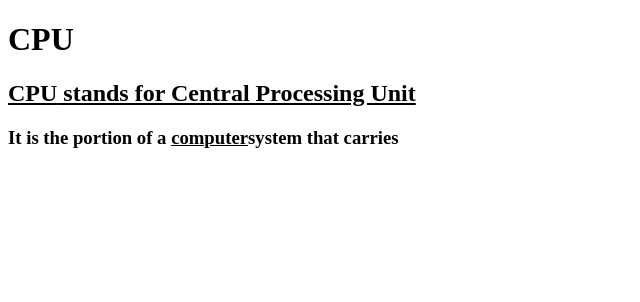
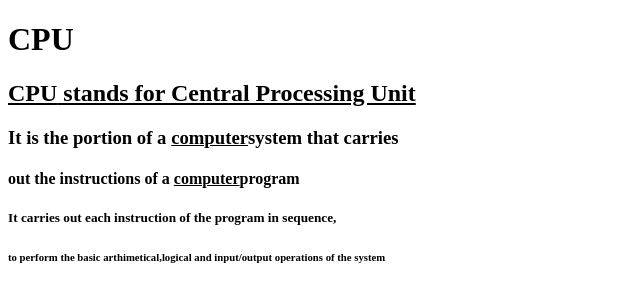
Before and after one commit to iamneo-production/bccdbfabedebfadaeccdfffebaeceaec, a website: page public/index.html in a window 1280 px wide. Shown: the whole page, without its empty margins (0-640 px from the left). Drawn offline with Linux system fonts and the light colour scheme.

Commit message:
Backup Commit

```diff
--- a/public/index.html
+++ b/public/index.html
@@ -11,6 +11,8 @@
     <h1>CPU</h1>
     <h2><u><b>CPU</b> stands for Central Processing Unit</u></h2>
     <h3>It is the portion of a <u>computer</u>system that carries</h3>
-
+    <h4>out the instructions of a <u>computer</u>program</h4>
+    <h5>It carries out each instruction of the program in sequence,</h5>
+    <h6>to perform the basic arthimetical,logical and input/output operations of the system</h6>
 </body>
 </html>
```
